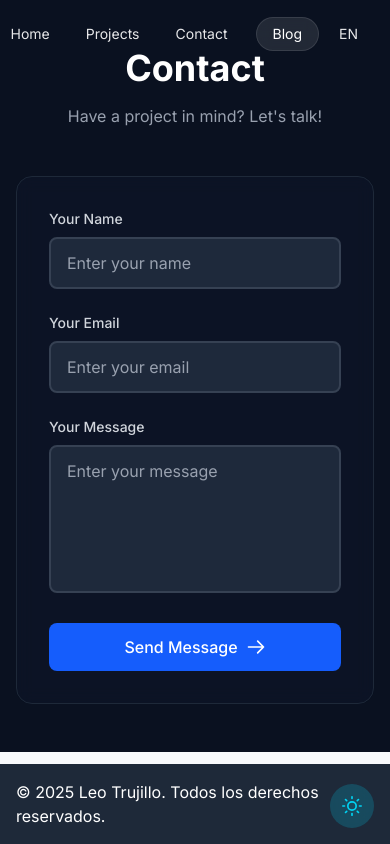
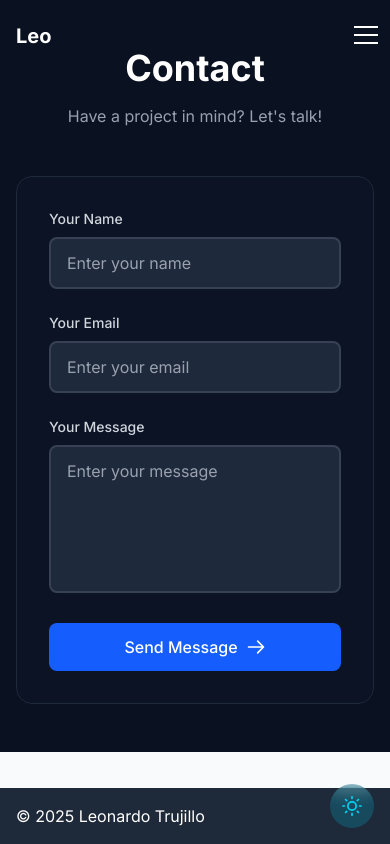
Before and after one commit to LeoTrujillo/portafolio, a Next.js app: page /contacto in a window 390 px wide. Built offline with nearby package versions, Linux system fonts and the light colour scheme.

Commit message:
updating styles in mobile and fixing errors to build

```diff
--- a/src/components/Footer.tsx
+++ b/src/components/Footer.tsx
@@ -4,7 +4,7 @@ const Footer: React.FC = () => {
   return (
     <footer className="bg-gray-800 text-white p-4">
       <div className="container mx-auto">
-        <p>&copy; 2025 Leo Trujillo. Todos los derechos reservados.</p>
+        <p>&copy; 2025 Leonardo Trujillo</p>
       </div>
     </footer>
   );
--- a/src/components/Header.tsx
+++ b/src/components/Header.tsx
@@ -6,6 +6,7 @@ import LanguageToggle from "./LanguageToggle";
 
 const Header: React.FC = () => {
   const [isScrolled, setIsScrolled] = useState(false);
+  const [isMenuOpen, setIsMenuOpen] = useState(false);
   const { t } = useI18n();
 
   useEffect(() => {
@@ -17,15 +18,64 @@ const Header: React.FC = () => {
     return () => window.removeEventListener('scroll', handleScroll);
   }, []);
 
+  // Cerrar el menú cuando se hace clic en un enlace
+  const handleLinkClick = () => {
+    setIsMenuOpen(false);
+  };
+
+  // Prevenir el scroll del body cuando el menú está abierto
+  useEffect(() => {
+    if (isMenuOpen) {
+      document.body.style.overflow = 'hidden';
+    } else {
+      document.body.style.overflow = 'auto';
+    }
+    return () => {
+      document.body.style.overflow = 'auto';
+    };
+  }, [isMenuOpen]);
+
   return (
+    <>
       <header
         className={`fixed top-0 left-0 right-0 z-50 transition-all duration-300 ${
           isScrolled ? 'bg-black/80 backdrop-blur-md shadow-lg' : 'bg-transparent'
         }`}
       >
         <nav className="container mx-auto px-4 py-4">
-        <div className="flex items-center justify-end">
-          <div className="flex items-center gap-1 md:gap-8">
+          <div className="flex items-center justify-between">
+            {/* Logo o nombre */}
+            <div className="text-white font-bold text-xl">
+              Leo
+            </div>
+
+            {/* Menú de hamburguesa para móvil */}
+            <button
+              className="md:hidden relative z-50 w-10 h-10 flex items-center justify-center"
+              onClick={() => setIsMenuOpen(!isMenuOpen)}
+              aria-label={isMenuOpen ? "Cerrar menú" : "Abrir menú"}
+            >
+              <div className="relative w-6 h-5">
+                <span
+                  className={`absolute h-0.5 bg-white w-6 transition-all duration-300 ${
+                    isMenuOpen ? 'rotate-45 top-2' : 'rotate-0 top-0'
+                  }`}
+                />
+                <span
+                  className={`absolute h-0.5 bg-white w-6 top-2 transition-all duration-300 ${
+                    isMenuOpen ? 'opacity-0' : 'opacity-100'
+                  }`}
+                />
+                <span
+                  className={`absolute h-0.5 bg-white w-6 transition-all duration-300 ${
+                    isMenuOpen ? '-rotate-45 top-2' : 'rotate-0 top-4'
+                  }`}
+                />
+              </div>
+            </button>
+
+            {/* Enlaces de navegación para desktop */}
+            <div className="hidden md:flex items-center gap-8">
               <Link
                 href="/"
                 className="relative px-4 py-2 text-white/90 hover:text-white transition-colors group text-sm md:text-base"
@@ -58,6 +108,50 @@ const Header: React.FC = () => {
           </div>
         </nav>
       </header>
+
+      {/* Menú móvil a pantalla completa */}
+      <div
+        className={`fixed inset-0 bg-black/95 backdrop-blur-md z-40 transition-all duration-500 ${
+          isMenuOpen ? 'opacity-100' : 'opacity-0 pointer-events-none'
+        }`}
+      >
+        <div className="flex flex-col items-center justify-center h-full">
+          <div className="flex flex-col items-center gap-8 text-white text-2xl">
+            <Link
+              href="/"
+              className="relative px-4 py-2 hover:text-cyan-400 transition-colors"
+              onClick={handleLinkClick}
+            >
+              {t('nav.home')}
+            </Link>
+            <Link
+              href="/proyectos"
+              className="relative px-4 py-2 hover:text-cyan-400 transition-colors"
+              onClick={handleLinkClick}
+            >
+              {t('nav.projects')}
+            </Link>
+            <Link
+              href="/contacto"
+              className="relative px-4 py-2 hover:text-cyan-400 transition-colors"
+              onClick={handleLinkClick}
+            >
+              {t('nav.contact')}
+            </Link>
+            <Link
+              href="/"
+              className="relative px-6 py-2 bg-white/10 hover:bg-white/20 rounded-full transition-all duration-300 border border-white/10 hover:border-white/20"
+              onClick={handleLinkClick}
+            >
+              {t('nav.blog')}
+            </Link>
+            <div className="mt-8">
+              <LanguageToggle />
+            </div>
+          </div>
+        </div>
+      </div>
+    </>
   );
 };
 
--- a/src/i18n/index.tsx
+++ b/src/i18n/index.tsx
@@ -4,7 +4,6 @@ import { es } from './locales/es';
 import { en } from './locales/en';
 
 type Language = 'es' | 'en';
-type Translations = typeof es;
 
 interface I18nContextType {
   language: Language;
@@ -23,15 +22,19 @@ export function I18nProvider({ children }: { children: ReactNode }) {
   const [language, setLanguage] = useState<Language>('en');
 
   const t = (key: string): string => {
-    const keys = key.split('.');
-    let value: any = translations[language];
+    try {
+      const keys = key.split('.');
+      let value: unknown = translations[language];
 
-    for (const k of keys) {
-      if (value === undefined) return key;
-      value = value[k];
+      for (const k of keys) {
+        if (value === undefined || typeof value !== 'object') return key;
+        value = (value as Record<string, unknown>)[k];
+      }
+
+      return typeof value === 'string' ? value : key;
+    } catch {
+      return key;
     }
-
-    return value || key;
   };
 
   const contextValue = { language, setLanguage, t };
--- a/src/sections/About.tsx
+++ b/src/sections/About.tsx
@@ -36,7 +36,7 @@ const AboutSection: React.FC = () => {
   if (!mounted) return null;
 
   return (
-    <section className="py-16 transition-colors duration-300">
+    <section className="pb-16 transition-colors duration-300">
       <div className="container mx-auto px-4">
         <p className="text-lg md:text-xl dark:text-gray-300 text-primary-light leading-relaxed font-medium">
           {t('about.description1')}
```
Lines whose indentation alone changed are shown as unchanged.
